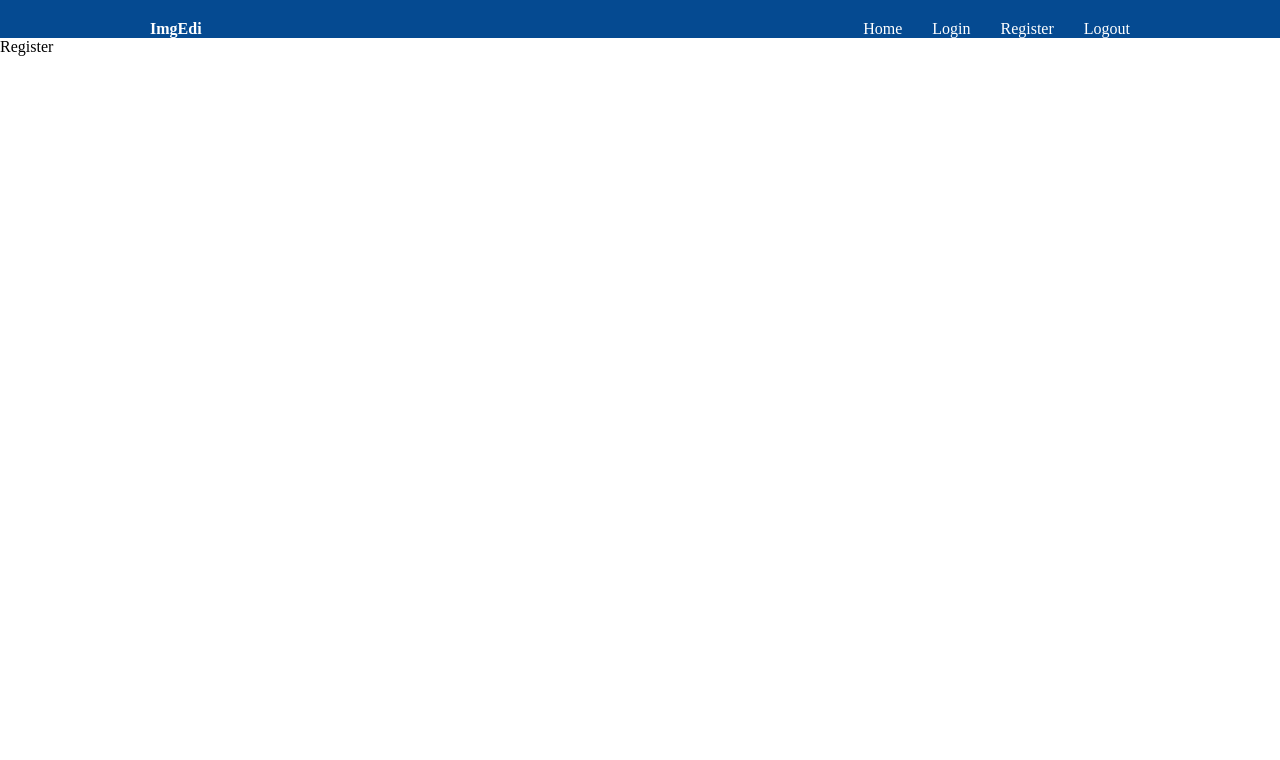
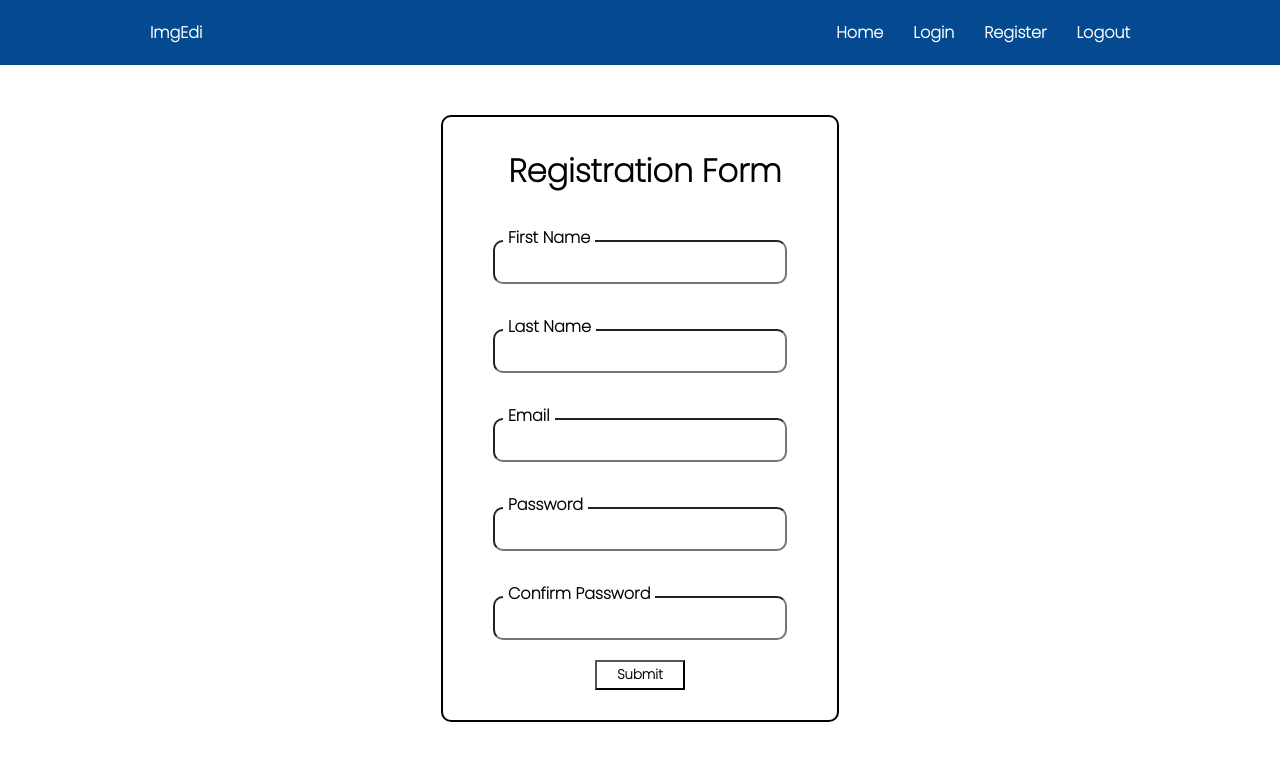
Before and after one commit to neer-aj1/imageEditor, a React (Vite) app in the folder frontend/: page /register in a window 1280 px wide. Shown: the top 760 px of the page. Built offline with nearby package versions, Linux system fonts and the light colour scheme.

Commit message:
made registration form and added toastify notifications

```diff
--- a/frontend/package.json
+++ b/frontend/package.json
@@ -13,7 +13,8 @@
     "react": "^18.2.0",
     "react-dom": "^18.2.0",
     "react-icons": "^4.10.1",
-    "react-router-dom": "^6.15.0"
+    "react-router-dom": "^6.15.0",
+    "react-toastify": "^9.1.3"
   },
   "devDependencies": {
     "@types/react": "^18.2.15",
--- a/frontend/src/App.jsx
+++ b/frontend/src/App.jsx
@@ -1,10 +1,12 @@
 import './App.css';
+import { ToastContainer } from 'react-toastify';
 import {BrowserRouter as Router, Routes, Route } from 'react-router-dom';
 import {Navbar, Homepage, Register, Login} from './components';
 
 function App() {
   return (
     <Router>
+      <ToastContainer />
       <Navbar></Navbar>
       <Routes>
         <Route path='/' element={<Homepage></Homepage>} />
--- a/frontend/src/components/navbar/navbar.css
+++ b/frontend/src/components/navbar/navbar.css
@@ -1,5 +1,6 @@
 .navbar{
     padding-top: 20px;
+    padding-bottom: 20px;
     color: white;
     background-color: #054A91;
 }
--- a/frontend/src/components/register/Register.jsx
+++ b/frontend/src/components/register/Register.jsx
@@ -1,9 +1,52 @@
-import React from 'react';
+import React, {useState} from 'react';
+import { toast } from 'react-toastify';
+import 'react-toastify/dist/ReactToastify.css';
 import './register.css';
 
 function Register() {
+  const [fname, setFname] = useState('');
+  const [lname, setLname] = useState('');
+  const [email, setEmail] = useState('');
+  const [password, setPassword] = useState('');
+  const [cpassword, setCpassword] = useState('');
+
+  const handleSubmit = (e) => {
+    e.preventDefault();
+    console.log('submit');
+    if(password !== cpassword) toast.error("Passwords doesn't match");
+  }
+
   return (
-    <div>Register</div>
+    <>
+      <div onSubmit={handleSubmit} className="master">
+        <form>
+          <div className="heading">
+            <h1>Registration Form</h1>
+          </div>
+          <div>
+            <label htmlFor="fname">First Name</label><br />
+            <input type="text" name="fname" id="fname" onChange={(e) => setFname(e.target.value)}/>
+          </div>
+          <div>
+            <label htmlFor="lname">Last Name</label><br />
+            <input type="text" name="lname" id="lname" onChange={(e) => setLname(e.target.value)}/>
+          </div>
+          <div>
+            <label htmlFor="email">Email</label><br />
+            <input type="email" name="email" id="email" onChange={(e) => setEmail(e.target.value)}/>
+          </div>
+          <div>
+            <label htmlFor="password">Password</label><br />
+            <input type="password" name="password" id="password" onChange={(e) => setPassword(e.target.value)}/>
+          </div>
+          <div>
+            <label htmlFor="cpassword">Confirm Password</label><br />
+            <input type="cpassword" name="cpassword" id="cpassword" onChange={(e) => setCpassword(e.target.value)}/>
+          </div>
+          <button className="submitbtn" type="submit">Submit</button>
+        </form>
+      </div>
+    </>
   )
 }
 
--- a/frontend/src/components/register/register.css
+++ b/frontend/src/components/register/register.css
@@ -0,0 +1,56 @@
+@import url('https://fonts.googleapis.com/css2?family=Poppins:wght@200&display=swap');
+*{
+    padding: 0;
+    margin: 0;
+    text-decoration: none;
+    font-family: 'Poppins', sans-serif;
+    font-weight: 700;
+}
+.master{
+    display: flex;
+    flex-direction: column;
+    justify-content: center;
+    align-items: center;
+}
+form{
+    margin: 50px 0;
+    display: flex;
+    flex-direction: column;
+    align-items: center;
+    width: auto;
+    border: 2px solid black;
+    padding: 30px 50px;
+    border-radius: 10px;
+    gap: 20px;
+
+}
+
+.heading{
+    padding-left: 10px;
+}
+
+label{
+    position: absolute;
+    margin: 10px 0 0 10px;
+    padding: 0 5px;
+    background-color: white;
+}
+
+.name, .det{
+    display: flex;
+    justify-content: space-between;
+}
+
+input{
+    width: 270px;
+    height: 40px;
+    border-radius: 10px;
+    padding: 0 10px;
+}
+
+.submitbtn{
+    width: 90px;
+    height: 30px;
+    background-color: white;
+
+}
```
Also changed, not shown: 1 other file (tests, documents, lock files or other folders).
